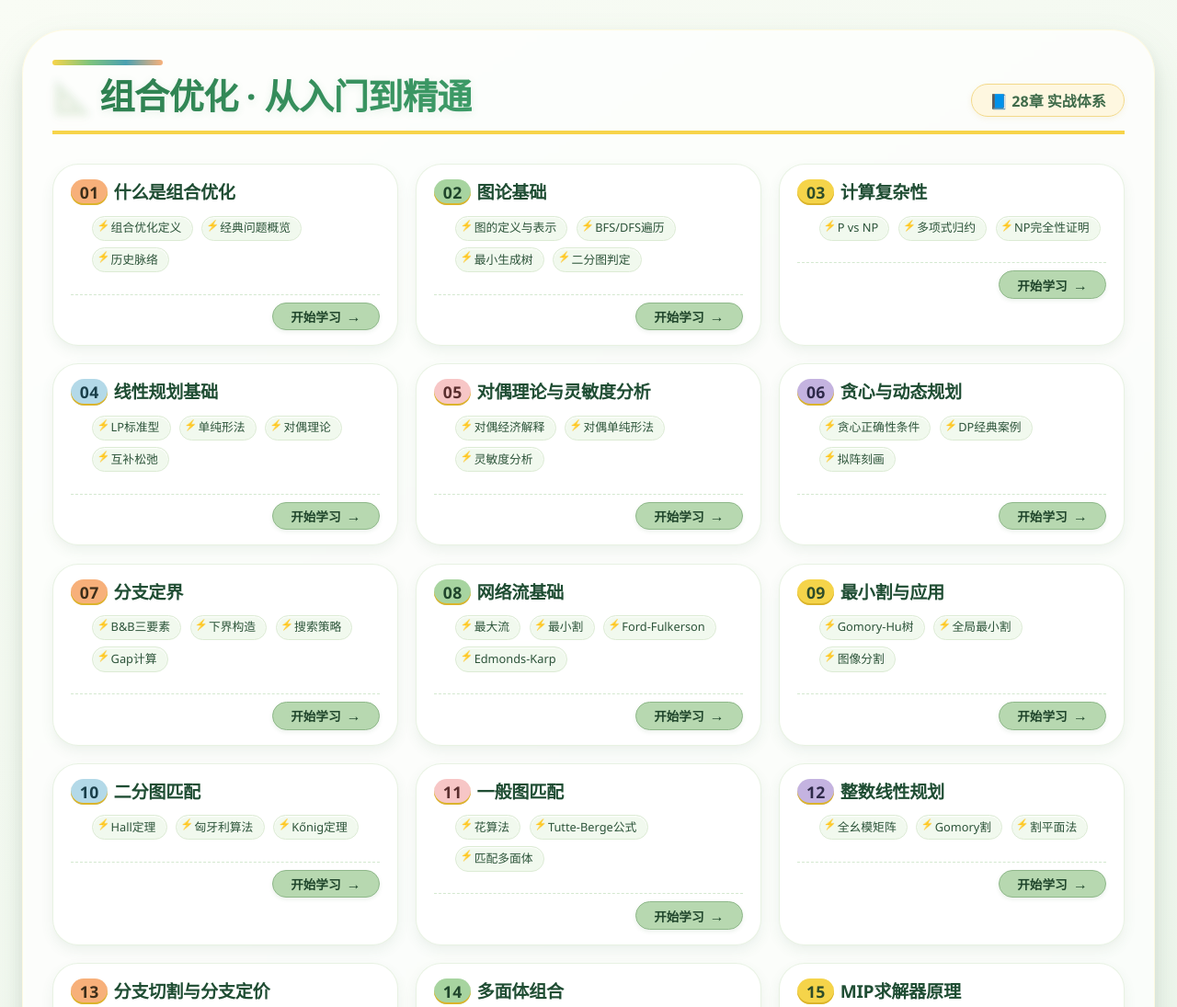
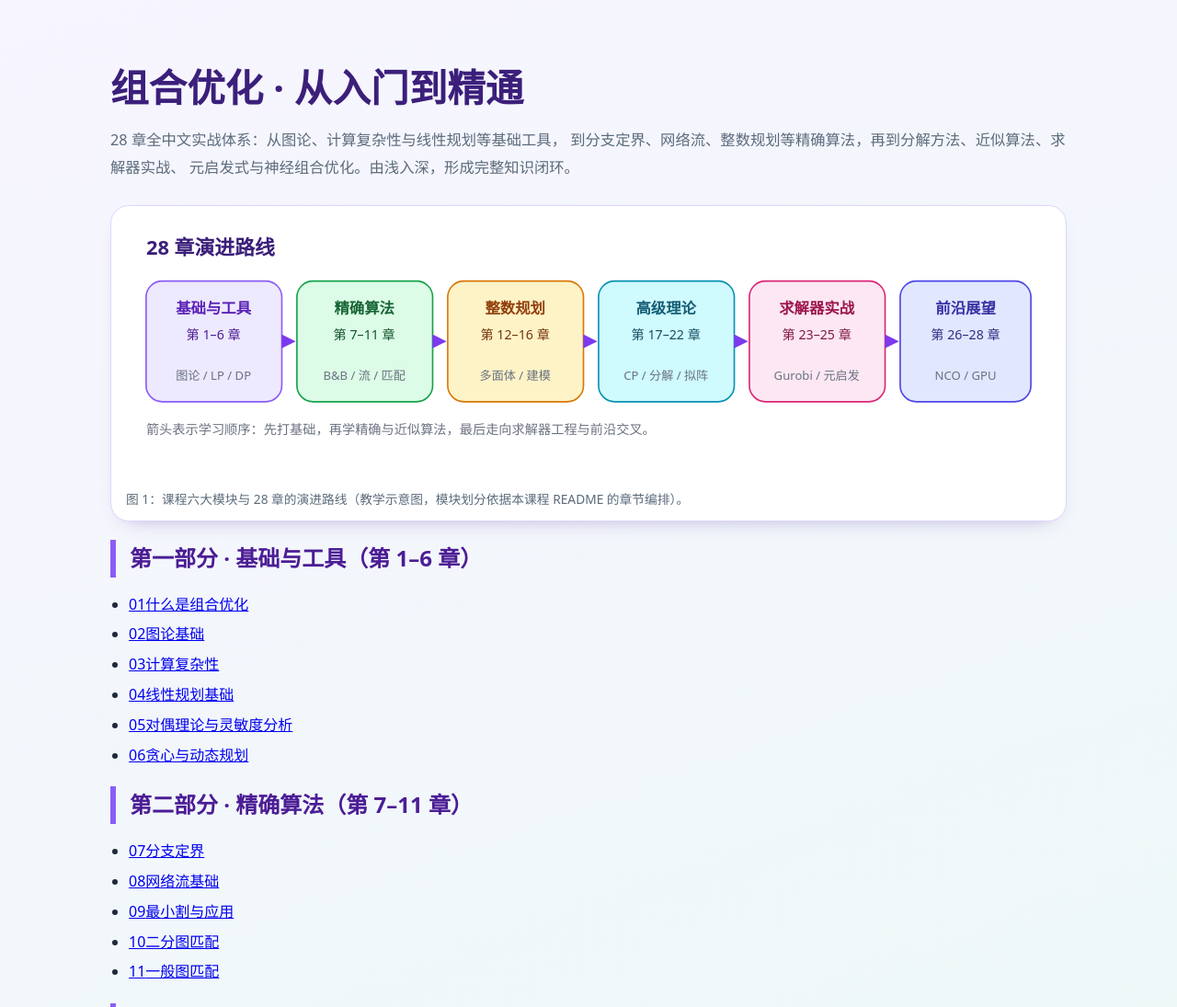
Before and after one commit to 1998x-stack/combinatorial-optimization-tutorial, a plain HTML site: page index.html in a window 1280 px wide. Shown: the top 1095 px of the page at 92% size. Drawn offline with Linux system fonts and the light colour scheme.

Commit message:
feat(combinatorial-optimization-tutorial): 课程目录改为静态语义化页面并加模块路线图
- index.html: 无 JS 也能浏览全部 28 章（移除 fetch 依赖）
- 新增语义化 main/nav/h1、跳转链接，以及六大模块演进路线 SVG 图

```diff
--- a/index.html
+++ b/index.html
@@ -1,370 +1,129 @@
 <!DOCTYPE html>
 <html lang="zh-CN">
 <head>
-    <meta charset="UTF-8">
-    <meta name="viewport" content="width=device-width, initial-scale=1.0, maximum-scale=1.5, user-scalable=yes">
-    <title>课程目录</title>
-    <link rel="stylesheet" href="theme.css">
-    <style>
-        * { margin: 0; padding: 0; box-sizing: border-box; }
-
-        body {
-            background: linear-gradient(145deg, #f9fcf5 0%, #e8f3e8 100%);
-            font-family: 'Segoe UI', 'PingFang SC', Roboto, 'Helvetica Neue', system-ui, -apple-system, sans-serif;
-            padding: 2rem 1.5rem 1rem;
-            min-height: 100vh;
-            display: flex;
-            flex-direction: column;
-            align-items: center;
-        }
-
-        .container {
-            display: block;
-            max-width: 1400px;
-            width: 100%;
-            background: rgba(255, 255, 255, 0.70);
-            backdrop-filter: blur(2px);
-            border-radius: 48px 48px 32px 32px;
-            padding: 2rem 2rem 1.5rem;
-            box-shadow: 0 20px 40px rgba(90, 140, 100, 0.15), 0 8px 20px rgba(0, 30, 20, 0.08);
-            border: 1px solid rgba(255, 245, 200, 0.5);
-        }
-
-        .header {
-            display: flex;
-            flex-wrap: wrap;
-            align-items: baseline;
-            justify-content: space-between;
-            margin-bottom: 2rem;
-            border-bottom: 4px solid #f7d44a;
-            padding-bottom: 0.75rem;
-        }
-
-        .header h1 {
-            font-size: 2.4rem;
-            font-weight: 700;
-            letter-spacing: -0.02em;
-            background: linear-gradient(135deg, #2b7a4b, #3f9e6b);
-            -webkit-background-clip: text;
-            background-clip: text;
-            color: transparent;
-            text-shadow: 0 2px 8px rgba(60, 140, 80, 0.12);
-            display: inline-flex;
-            align-items: center;
-            gap: 0.5rem;
-        }
-
-        .header h1 .emoji {
-            font-size: 2.2rem;
-            filter: drop-shadow(0 2px 4px rgba(255, 200, 50, 0.3));
-        }
-
-        .header .sub {
-            font-size: 1rem;
-            background: #fef7e0;
-            padding: 0.3rem 1.2rem;
-            border-radius: 40px;
-            color: #3f6b4a;
-            font-weight: 600;
-            border: 1px solid #f3d98a;
-            box-shadow: 0 2px 6px rgba(200, 160, 50, 0.1);
-            white-space: nowrap;
-        }
-
-        .course-grid {
-            display: grid;
-            grid-template-columns: repeat(auto-fill, minmax(300px, 1fr));
-            gap: 1.2rem;
-            margin: 1.8rem 0 1.2rem;
-        }
-
-        .card {
-            background: #ffffff;
-            border-radius: 28px;
-            padding: 1rem 1.2rem 1rem 1.2rem;
-            box-shadow: 0 6px 14px rgba(70, 120, 80, 0.08), 0 2px 6px rgba(0, 0, 0, 0.02);
-            transition: all 0.2s ease;
-            border: 1px solid rgba(210, 230, 200, 0.5);
-            display: flex;
-            flex-direction: column;
-            position: relative;
-            backdrop-filter: blur(2px);
-        }
-
-        .card:hover {
-            transform: translateY(-4px);
-            box-shadow: 0 14px 24px rgba(70, 140, 90, 0.15), 0 4px 12px rgba(40, 100, 60, 0.05);
-            border-color: #b8d9b0;
-            background: #fefefc;
-        }
-
-        .card-header {
-            display: flex;
-            align-items: baseline;
-            gap: 0.4rem;
-            margin-bottom: 0.4rem;
-            flex-wrap: wrap;
-        }
-
-        .chapter-num {
-            font-size: 1.1rem;
-            font-weight: 700;
-            background: #f5d142;
-            color: #2a5a3a;
-            padding: 0 0.6rem;
-            border-radius: 40px;
-            line-height: 1.6;
-            display: inline-block;
-            box-shadow: inset 0 -2px 0 #dbb42c;
-            letter-spacing: 0.3px;
-            min-width: 2.2rem;
-            text-align: center;
-        }
-
-        .card-title {
-            font-size: 1.2rem;
-            font-weight: 650;
-            color: #1f4d33;
-            letter-spacing: -0.3px;
-            line-height: 1.3;
-            flex: 1;
-        }
-
-        .topic-list {
-            list-style: none;
-            margin-top: 0.3rem;
-            padding-left: 0.2rem;
-            display: flex;
-            flex-wrap: wrap;
-            gap: 0.2rem 0.6rem;
-        }
-
-        .topic-list li {
-            font-size: 0.8rem;
-            color: #2d543a;
-            background: #f1f9ee;
-            padding: 0.1rem 0.7rem 0.2rem 1.2rem;
-            border-radius: 30px;
-            line-height: 1.6;
-            position: relative;
-            border: 1px solid #dcebd4;
-            box-shadow: inset 0 1px 2px white;
-        }
-
-        .topic-list li::before {
-            content: "⚡";
-            position: absolute;
-            left: 4px;
-            top: 0px;
-            font-size: 0.7rem;
-            color: #e5b13b;
-        }
-
-        .card-footer {
-            margin-top: 0.6rem;
-            display: flex;
-            justify-content: flex-end;
-            border-top: 1px dashed #d4e8d0;
-            padding-top: 0.5rem;
-        }
-
-        .card-footer a {
-            background: #b7d8b0;
-            color: #1f452b;
-            text-decoration: none;
-            font-weight: 600;
-            font-size: 0.85rem;
-            padding: 0.2rem 1.2rem;
-            border-radius: 40px;
-            transition: 0.15s;
-            border: 1px solid #8fb88a;
-            box-shadow: 0 2px 4px rgba(60, 120, 60, 0.1);
-            display: inline-flex;
-            align-items: center;
-            gap: 6px;
-        }
-
-        .card-footer a::after {
-            content: "→";
-            font-size: 1rem;
-            transition: transform 0.1s;
-        }
-
-        .card-footer a:hover {
-            background: #f7d44a;
-            border-color: #dbb42c;
-            color: #1f3d28;
-            box-shadow: 0 4px 8px rgba(200, 160, 40, 0.2);
-            transform: scale(1.02);
-        }
-
-        .card-footer a:active {
-            transform: scale(0.96);
-        }
-
-        .footer {
-            margin-top: 2.5rem;
-            text-align: center;
-            font-size: 1rem;
-            color: #3b6b47;
-            background: #f2fcee;
-            padding: 0.8rem 2rem;
-            border-radius: 60px;
-            display: inline-block;
-            border: 1px solid #c6dfbe;
-            box-shadow: 0 2px 8px rgba(80, 130, 70, 0.08);
-            font-weight: 500;
-            letter-spacing: 0.3px;
-            backdrop-filter: blur(2px);
-        }
-
-        .footer span {
-            background: #f9eec1;
-            padding: 0.1rem 0.8rem;
-            border-radius: 30px;
-            margin: 0 4px;
-        }
-
-        @media (max-width: 640px) {
-            body { padding: 1rem 0.8rem; }
-            .container { padding: 1.2rem 1rem; border-radius: 32px; }
-            .header h1 { font-size: 1.8rem; }
-            .header .sub { font-size: 0.75rem; padding: 0.2rem 0.8rem; }
-            .course-grid { grid-template-columns: 1fr; gap: 1rem; }
-            .card-title { font-size: 1.05rem; }
-            .topic-list li { font-size: 0.7rem; }
-        }
-
-        @media (min-width: 768px) and (max-width: 1024px) {
-            .course-grid { grid-template-columns: repeat(2, 1fr); }
-        }
-
-        .container::before {
-            content: "";
-            display: block;
-            height: 6px;
-            width: 120px;
-            background: linear-gradient(90deg, #f7d44a, #7fc47c, #4aa0b0, #f7b07a);
-            border-radius: 10px;
-            margin-bottom: 0.2rem;
-        }
-
-        .card:nth-child(6n+1) .chapter-num { background: #f7b07a; color: #3d2e1a; }
-        .card:nth-child(6n+2) .chapter-num { background: #a7d4a0; color: #1f452b; }
-        .card:nth-child(6n+3) .chapter-num { background: #f5d44a; color: #2f4d2a; }
-        .card:nth-child(6n+4) .chapter-num { background: #b3d9e8; color: #1a3f4a; }
-        .card:nth-child(6n+5) .chapter-num { background: #f7c6c6; color: #5a2e2e; }
-        .card:nth-child(6n) .chapter-num { background: #c4b3e0; color: #2f2a4a; }
-
-        .state-msg {
-            text-align: center;
-            padding: 3rem;
-            color: #5f7f66;
-            font-size: 1.1rem;
-        }
-        .state-msg.error {
-            color: #b91c1c;
-            background: #fef2f2;
-            border-radius: 20px;
-            margin: 1rem 0;
-        }
-    </style>
+<meta charset="UTF-8">
+<meta name="viewport" content="width=device-width, initial-scale=1.0">
+<title>组合优化 · 从入门到精通 — 课程目录</title>
+<link rel="stylesheet" href="theme.css">
+<style>
+:root{--ink:#1e293b;--muted:#5b6b7b;--accent:#6d28d9;--accent2:#0f766e}
+*{box-sizing:border-box}
+body{margin:0;background:linear-gradient(160deg,#f7f5ff 0%,#eafaf4 100%);color:var(--ink);font-family:system-ui,-apple-system,'Segoe UI','PingFang SC',Roboto,'Helvetica Neue',sans-serif;line-height:1.7}
+.skip-link{position:absolute;left:-999px;top:0;background:#fff;padding:.6rem 1rem;border-radius:0 0 12px 0;z-index:10}
+.skip-link:focus{left:0}
+.wrap{max-width:1080px;margin:0 auto;padding:2.5rem 1.25rem 3rem}
+.page-head h1{font-size:clamp(1.7rem,4vw,2.6rem);margin:0 0 .4rem;color:#3b1f7a}
+.lede{color:var(--muted);margin:0 0 1.6rem;font-size:1.02rem}
+figure{margin:0 0 1rem;background:#fff;border:1px solid #ddd6fe;border-radius:20px;padding:1rem 1rem .7rem;box-shadow:0 10px 24px -18px rgba(76,29,149,.6);
+figure svg{width:100%;height:auto;display:block}
+figcaption{font-size:.86rem;color:var(--muted);margin-top:.6rem}
+.module{border-top:1px solid #e5e0f5;padding-top:1rem;margin-top:1.4rem}
+.module h2{font-size:1.15rem;color:var(--accent);margin:0 0 .6rem}
+.course-list{list-style:none;margin:0;padding:0;display:grid;grid-template-columns:repeat(auto-fill,minmax(220px,1fr));gap:.5rem}
+.course-list a{display:flex;gap:.6rem;align-items:baseline;text-decoration:none;color:#243447;background:#fff;border:1px solid #e6e1f5;border-radius:12px;padding:.5rem .7rem}
+.course-list a:hover,.course-list a:focus{background:#f3f0ff;border-color:#c4b5fd}
+.course-list .num{font-variant-numeric:tabular-nums;font-weight:700;color:var(--accent2)}
+@media(max-width:560px){.wrap{padding:1.5rem .9rem 2rem}}
+@media print{body{background:#fff}.course-list a{border-color:#999}}
+</style>
 </head>
 <body>
-<div class="container">
-    <div class="header">
-        <h1><span class="emoji"></span><span class="title-text"></span></h1>
-        <div class="sub"></div>
-    </div>
+<a class="skip-link" href="#content">跳到课程目录</a>
+<main class="wrap">
+<header class="page-head">
+  <h1>组合优化 · 从入门到精通</h1>
+  <p class="lede">28 章全中文实战体系：从图论、计算复杂性与线性规划等基础工具，
+  到分支定界、网络流、整数规划等精确算法，再到分解方法、近似算法、求解器实战、
+  元启发式与神经组合优化。由浅入深，形成完整知识闭环。</p>
+</header>
 
-    <div id="cardContainer" class="course-grid"></div>
-
-    <div style="text-align:center;">
-        <div class="footer"></div>
-    </div>
-</div>
-
-<script>
-    (function() {
-        var container = document.getElementById('cardContainer');
-        var emojiEl = document.querySelector('.header .emoji');
-        var titleEl = document.querySelector('.header .title-text');
-        var subEl = document.querySelector('.header .sub');
-        var footerEl = document.querySelector('.footer');
-
-        function showError(msg) {
-            container.innerHTML = '<div class="state-msg error">' + msg + '</div>';
-        }
-
-        fetch('courses.json')
-            .then(function(res) {
-                if (!res.ok) throw new Error('HTTP ' + res.status);
-                return res.json();
-            })
-            .then(function(data) {
-                document.title = data.title + ' · 课程目录';
-                emojiEl.textContent = data.emoji;
-                titleEl.textContent = data.title;
-                subEl.textContent = data.subtitle;
-                footerEl.innerHTML = '<span>' + data.chapterCount + '章</span> 实战体系 · 从入门到精通';
-
-                if (!data.chapters || data.chapters.length === 0) {
-                    showError('暂无课程数据');
-                    return;
-                }
-
-                container.innerHTML = '';
-                data.chapters.forEach(function(course) {
-                    var card = document.createElement('div');
-                    card.className = 'card';
-
-                    var headerDiv = document.createElement('div');
-                    headerDiv.className = 'card-header';
-
-                    var numSpan = document.createElement('span');
-                    numSpan.className = 'chapter-num';
-                    numSpan.textContent = course.num;
-
-                    var titleSpan = document.createElement('span');
-                    titleSpan.className = 'card-title';
-                    titleSpan.textContent = course.title;
-
-                    headerDiv.appendChild(numSpan);
-                    headerDiv.appendChild(titleSpan);
-                    card.appendChild(headerDiv);
-
-                    if (course.topics && course.topics.length > 0) {
-                        var topicUl = document.createElement('ul');
-                        topicUl.className = 'topic-list';
-                        course.topics.forEach(function(topic) {
-                            var li = document.createElement('li');
-                            li.textContent = topic;
-                            topicUl.appendChild(li);
-                        });
-                        card.appendChild(topicUl);
-                    }
-
-                    var footerDiv = document.createElement('div');
-                    footerDiv.className = 'card-footer';
-                    var link = document.createElement('a');
-                    link.href = course.file;
-                    link.textContent = '开始学习 ';
-                    footerDiv.appendChild(link);
-                    card.appendChild(footerDiv);
-
-                    container.appendChild(card);
-                });
-            })
-            .catch(function(err) {
-                showError('课程数据加载失败: ' + err.message + '。请刷新页面重试。');
-            });
-    })();
-</script>
-
-<noscript>
-    <div style="background:#fcf0d9; padding:1rem; border-radius:20px; text-align:center; color:#92400e;">
-        请启用 JavaScript 以浏览课程目录。
-    </div>
-</noscript>
+<figure>
+  <svg viewBox="0 0 920 250" role="img" aria-labelledby="mapTitle mapDesc" xmlns="http://www.w3.org/2000/svg">
+    <title id="mapTitle">课程六大模块与 28 章演进路线</title>
+    <desc id="mapDesc">六个模块依次为基础与工具（第 1 至 6 章）、精确算法（第 7 至 11 章）、整数规划与多面体（第 12 至 16 章）、高级理论（第 17 至 22 章）、求解器与启发式（第 23 至 25 章）、前沿与展望（第 26 至 28 章）。</desc>
+    <defs>
+      <marker id="arrow" viewBox="0 0 10 10" refX="8" refY="5" markerWidth="7" markerHeight="7" orient="auto-start-reverse">
+        <path d="M0 0 L10 5 L0 10 z" fill="#7c3aed"/>
+      </marker>
+    </defs>
+    <text x="20" y="34" font-family="system-ui,'PingFang SC',sans-serif" font-size="20" font-weight="700" fill="#3b1f7a">28 章演进路线</text>
+    <g font-family="system-ui,'PingFang SC',sans-serif">
+      <a href="01.html"><rect x="20" y="60" width="135" height="120" rx="16" fill="#ede9fe" stroke="#8b5cf6" stroke-width="1.5"/><text x="87" y="92" text-anchor="middle" font-size="15" font-weight="700" fill="#5b21b6">基础与工具</text><text x="87" y="118" text-anchor="middle" font-size="13" fill="#4c1d95">第 1–6 章</text><text x="87" y="158" text-anchor="middle" font-size="12" fill="#6b7280">图论 / LP / DP</text></a>
+      <a href="07.html"><rect x="170" y="60" width="135" height="120" rx="16" fill="#dcfce7" stroke="#16a34a" stroke-width="1.5"/><text x="237" y="92" text-anchor="middle" font-size="15" font-weight="700" fill="#166534">精确算法</text><text x="237" y="118" text-anchor="middle" font-size="13" fill="#14532d">第 7–11 章</text><text x="237" y="158" text-anchor="middle" font-size="12" fill="#6b7280">B&amp;B / 流 / 匹配</text></a>
+      <a href="12.html"><rect x="320" y="60" width="135" height="120" rx="16" fill="#fef3c7" stroke="#d97706" stroke-width="1.5"/><text x="387" y="92" text-anchor="middle" font-size="15" font-weight="700" fill="#92400e">整数规划</text><text x="387" y="118" text-anchor="middle" font-size="13" fill="#78350f">第 12–16 章</text><text x="387" y="158" text-anchor="middle" font-size="12" fill="#6b7280">多面体 / 建模</text></a>
+      <a href="17.html"><rect x="470" y="60" width="135" height="120" rx="16" fill="#cffafe" stroke="#0891b2" stroke-width="1.5"/><text x="537" y="92" text-anchor="middle" font-size="15" font-weight="700" fill="#155e75">高级理论</text><text x="537" y="118" text-anchor="middle" font-size="13" fill="#164e63">第 17–22 章</text><text x="537" y="158" text-anchor="middle" font-size="12" fill="#6b7280">CP / 分解 / 拟阵</text></a>
+      <a href="23.html"><rect x="620" y="60" width="135" height="120" rx="16" fill="#fce7f3" stroke="#db2777" stroke-width="1.5"/><text x="687" y="92" text-anchor="middle" font-size="15" font-weight="700" fill="#9d174d">求解器实战</text><text x="687" y="118" text-anchor="middle" font-size="13" fill="#831843">第 23–25 章</text><text x="687" y="158" text-anchor="middle" font-size="12" fill="#6b7280">Gurobi / 元启发</text></a>
+      <a href="26.html"><rect x="770" y="60" width="130" height="120" rx="16" fill="#e0e7ff" stroke="#4f46e5" stroke-width="1.5"/><text x="835" y="92" text-anchor="middle" font-size="15" font-weight="700" fill="#3730a3">前沿展望</text><text x="835" y="118" text-anchor="middle" font-size="13" fill="#312e81">第 26–28 章</text><text x="835" y="158" text-anchor="middle" font-size="12" fill="#6b7280">NCO / GPU</text></a>
+      <line x1="157" y1="120" x2="166" y2="120" stroke="#7c3aed" stroke-width="2" marker-end="url(#arrow)"/>
+      <line x1="307" y1="120" x2="316" y2="120" stroke="#7c3aed" stroke-width="2" marker-end="url(#arrow)"/>
+      <line x1="457" y1="120" x2="466" y2="120" stroke="#7c3aed" stroke-width="2" marker-end="url(#arrow)"/>
+      <line x1="607" y1="120" x2="616" y2="120" stroke="#7c3aed" stroke-width="2" marker-end="url(#arrow)"/>
+      <line x1="757" y1="120" x2="766" y2="120" stroke="#7c3aed" stroke-width="2" marker-end="url(#arrow)"/>
+      <text x="20" y="212" font-size="13" fill="#6b7280">箭头表示学习顺序：先打基础，再学精确与近似算法，最后走向求解器工程与前沿交叉。</text>
+    </g>
+  </svg>
+  <figcaption>图 1：课程六大模块与 28 章的演进路线（教学示意图，模块划分依据本课程 README 的章节编排）。</figcaption>
+</figure>
+<nav aria-label="章节目录" id="content">
+  <section class="module">
+    <h2>第一部分 · 基础与工具（第 1–6 章）</h2>
+    <ul class="course-list">
+      <li><a href="01.html"><span class="num">01</span>什么是组合优化</a></li>
+      <li><a href="02.html"><span class="num">02</span>图论基础</a></li>
+      <li><a href="03.html"><span class="num">03</span>计算复杂性</a></li>
+      <li><a href="04.html"><span class="num">04</span>线性规划基础</a></li>
+      <li><a href="05.html"><span class="num">05</span>对偶理论与灵敏度分析</a></li>
+      <li><a href="06.html"><span class="num">06</span>贪心与动态规划</a></li>
+    </ul>
+  </section>
+  <section class="module">
+    <h2>第二部分 · 精确算法（第 7–11 章）</h2>
+    <ul class="course-list">
+      <li><a href="07.html"><span class="num">07</span>分支定界</a></li>
+      <li><a href="08.html"><span class="num">08</span>网络流基础</a></li>
+      <li><a href="09.html"><span class="num">09</span>最小割与应用</a></li>
+      <li><a href="10.html"><span class="num">10</span>二分图匹配</a></li>
+      <li><a href="11.html"><span class="num">11</span>一般图匹配</a></li>
+    </ul>
+  </section>
+  <section class="module">
+    <h2>第三部分 · 整数规划与多面体（第 12–16 章）</h2>
+    <ul class="course-list">
+      <li><a href="12.html"><span class="num">12</span>整数线性规划</a></li>
+      <li><a href="13.html"><span class="num">13</span>分支切割与分支定价</a></li>
+      <li><a href="14.html"><span class="num">14</span>多面体组合</a></li>
+      <li><a href="15.html"><span class="num">15</span>MIP 求解器原理</a></li>
+      <li><a href="16.html"><span class="num">16</span>建模的艺术</a></li>
+    </ul>
+  </section>
+  <section class="module">
+    <h2>第四部分 · 高级理论（第 17–22 章）</h2>
+    <ul class="course-list">
+      <li><a href="17.html"><span class="num">17</span>约束规划</a></li>
+      <li><a href="18.html"><span class="num">18</span>分解方法</a></li>
+      <li><a href="19.html"><span class="num">19</span>拟阵理论</a></li>
+      <li><a href="20.html"><span class="num">20</span>次模函数优化</a></li>
+      <li><a href="21.html"><span class="num">21</span>近似算法</a></li>
+      <li><a href="22.html"><span class="num">22</span>在线与随机优化</a></li>
+    </ul>
+  </section>
+  <section class="module">
+    <h2>第五部分 · 求解器与启发式（第 23–25 章）</h2>
+    <ul class="course-list">
+      <li><a href="23.html"><span class="num">23</span>求解器实战（上）</a></li>
+      <li><a href="24.html"><span class="num">24</span>求解器实战（下）</a></li>
+      <li><a href="25.html"><span class="num">25</span>元启发式算法</a></li>
+    </ul>
+  </section>
+  <section class="module">
+    <h2>第六部分 · 前沿与展望（第 26–28 章）</h2>
+    <ul class="course-list">
+      <li><a href="26.html"><span class="num">26</span>神经组合优化</a></li>
+      <li><a href="27.html"><span class="num">27</span>GPU 加速与量子启发</a></li>
+      <li><a href="28.html"><span class="num">28</span>综合项目实战</a></li>
+    </ul>
+  </section>
+</nav>
+</main>
 </body>
 </html>
```
